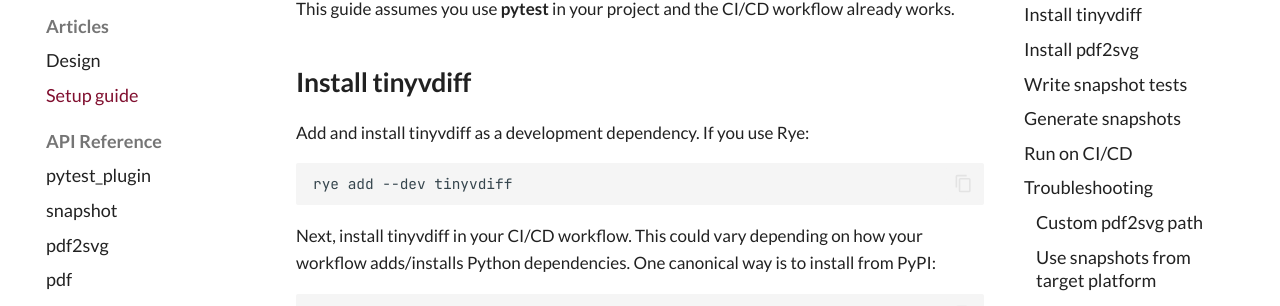
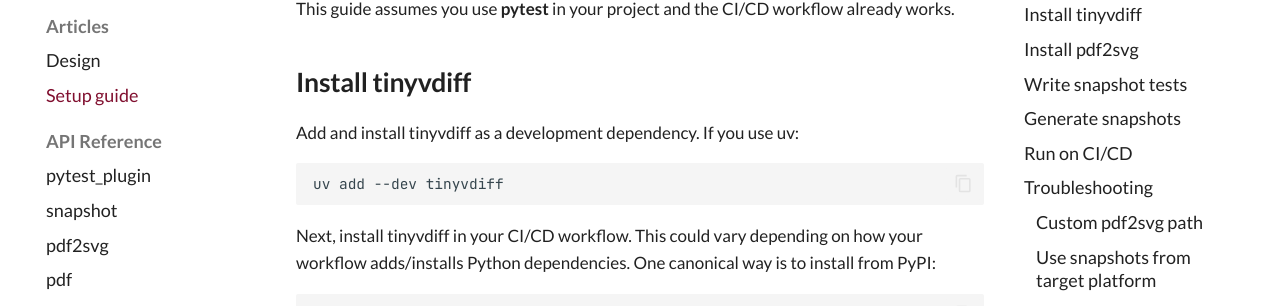
Before and after one commit to nanxstats/tinyvdiff, an MkDocs documentation site: the page built from docs/articles/setup.md, in a window 1280 px wide and 900 px high, scrolled down 755 px. Shown: the part 138-444 px from the top of the window. Built offline with MkDocs 1.6.1 and Material for MkDocs 9.7.7, drawn with Linux system fonts in a browser that asks for light colours; comment, search, counter and statistics services are not loaded.

Commit message:
Update setup guide to use uv

````diff
--- a/docs/articles/setup.md
+++ b/docs/articles/setup.md
@@ -31,10 +31,10 @@ already works.
 
 ## Install tinyvdiff
 
-Add and install tinyvdiff as a development dependency. If you use Rye:
+Add and install tinyvdiff as a development dependency. If you use uv:
 
 ```bash
-rye add --dev tinyvdiff
+uv add --dev tinyvdiff
 ```
 
 Next, install tinyvdiff in your CI/CD workflow. This could vary depending on
````
